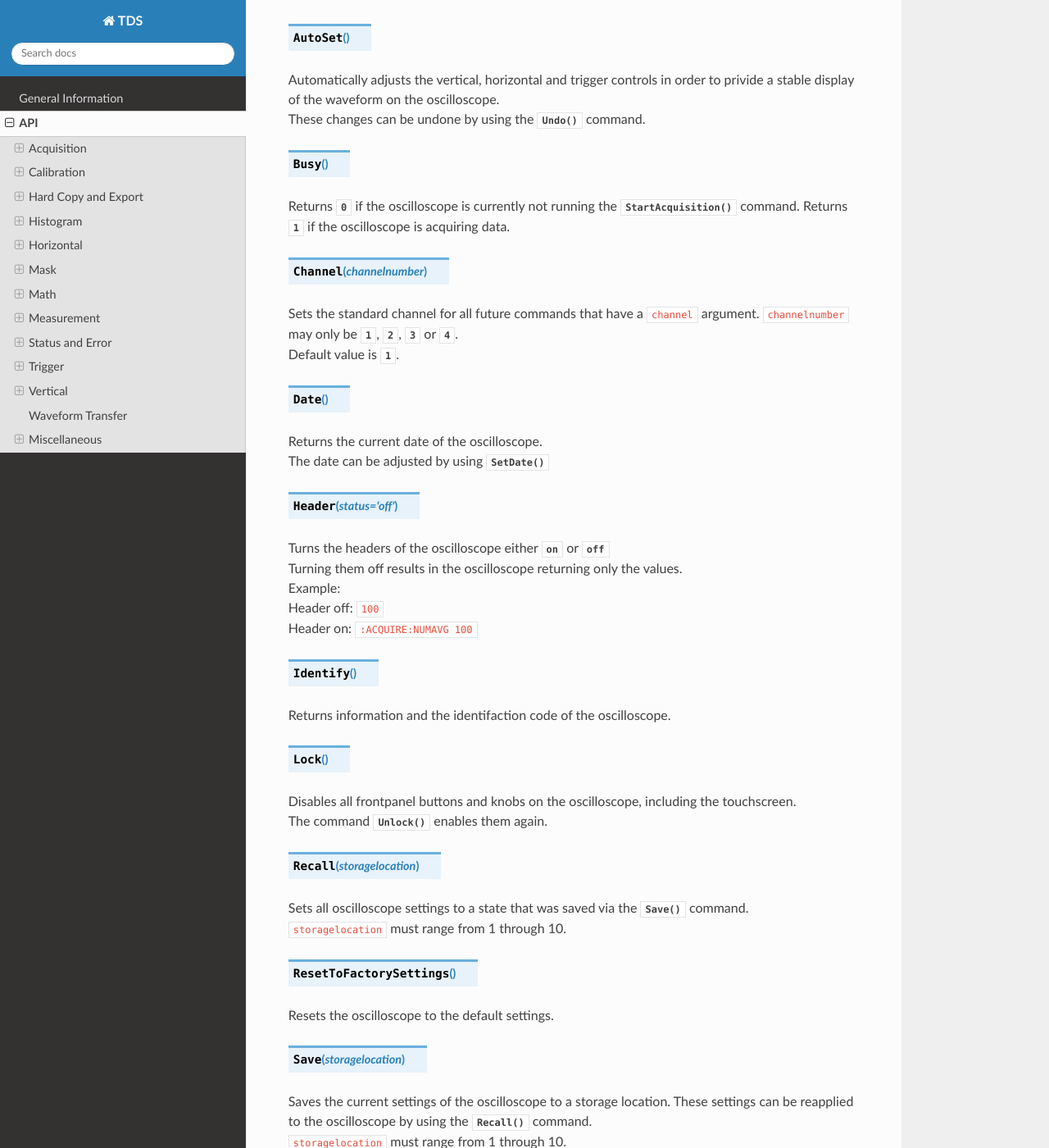
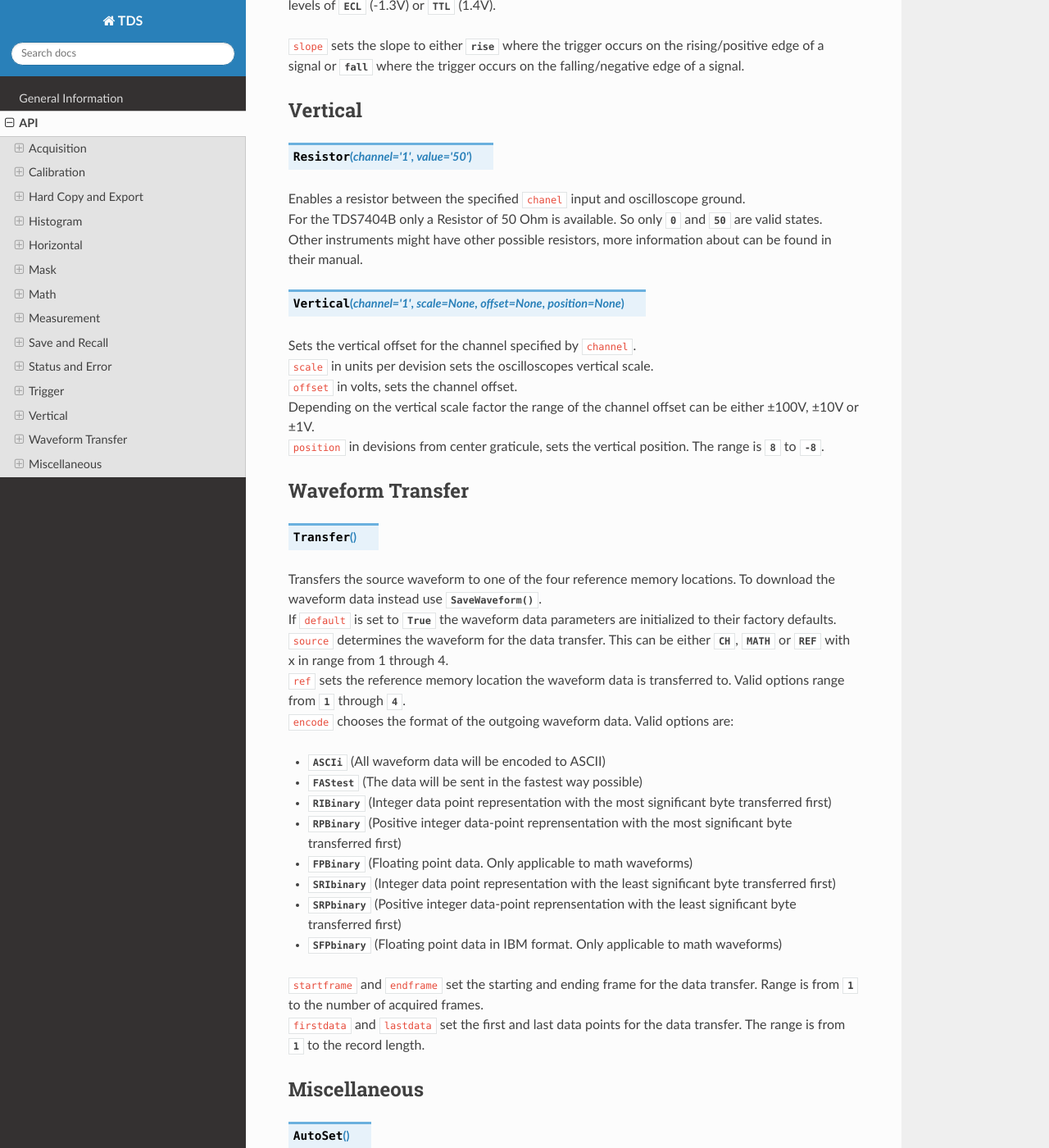
Before and after one commit to NeleWandel/TDS, a Sphinx documentation site: the page built from docs/source/API.rst, in a window 1280 px wide and 1400 px high, scrolled down 16305 px. Shown: the whole window at 82% size. Built offline with Sphinx 7.4.7 and the Read the Docs theme 2.0.0, drawn with Linux system fonts in a browser that asks for light colours; pages that are not in the unit, such as notebooks, are missing from menus; cross-references to code outside the pages are shown as plain code; some of the changed text lies outside the part shown.

```diff
--- a/docs/source/API.rst
+++ b/docs/source/API.rst
@@ -150,14 +150,15 @@ Horizontal
 | Starts FastFrame acquisition.
 .. method:: FastFrameStop()
 | Stops FastFrame acquisition.
-.. method:: Horizontal(rate=None, scale=None, units=None, position=None, resolution=None, roll=None)
+.. method:: Horizontal(rate=None, scale=None, units=None, position=None, resolution=None, reclength=None, roll=None)
 | Sets the horizontal parameters of the oscilloscope.
 | All arguments are optional.
 | ``rate`` in samples for second. Sets the horizontal sample rate of the oscilloscope. Adjusting the rate leads to an automatic adjustment of the record length.
 | ``scale`` in seconds per devision. Sets the horizontal scale, range is :const:`2E-10` to :const:`40` (200ps to 40s).
 | ``units`` as a string. Sets the unit for the time base.
 | ``position`` in percent. Positions the chosen amout of the waveform to the left of the center.
-| ``resolution`` in data points per frame. The minimum is :const:`500`, maximum is :const:`400000` if only one channel is in use, :const:`200000` if two channels are in use and :const:`100000` in case all four channels are in use.
+| ``resolution`` in data points per frame. It ranges from :const:`500` through :const:`400000`.
+| ``reclength`` in data points per record. The minimum is :const:`500`, maximum is :const:`400000` if only one channel is in use, :const:`200000` if two channels are in use and :const:`100000` in case all four channels are in use.
 | ``roll`` changes the roll mode status. This can be usefull for observing data samples at slow speeds. It has three valid states:
 - :const:`AUTO`
 - :const:`OFF`
@@ -294,44 +295,18 @@ Math
 
 Measurement
 -----------
-.. method:: CountMeas(m=meas)
-| Returns the amount of values that have been obtained since the last statistical reset. Values that generated an error are not counted.
-.. method:: ImmedMeasure(m=meas, statistics=None, meastype=None, source=None, source2=None, refmethod=None, high=None, low=None, mid=None, delay=None, edge1=None, edge2=None)
-|
-|
-| ``m``
-|
-| ``statistics``
-|
-| ``meastype``
-|
-| ``source``
-|
-| ``source2``
-|
-| ``refmethod``
-|
-| ``high``
-|
-| ``low``
-|
-| ``mid``
-|
-| ``delay``
-|
-| ``edge1``
-|
-| ``edge2``
+.. method:: CountMeas(m='1')
+| Returns the amount of values that have been obtained for the measurement defined by ``m`` since the last statistical reset. Values that generated an error are not counted.
 .. method:: ImmedValue()
 | Returns the value of the immediate measurement.
 .. method:: ImmedUnit()
 | Returns the unit of the immediate measurement.
-.. method:: Maximum(m=meas)
-| Returns the maximum value found for the measurement defined by ``m`` from :const:`1` to :const:`8`. If ``m`` is not defined, the command will use the value set by :meth:`UseMeasurement` (default is :const:`1`).
-.. method:: Mean(m=meas)
-| Returns the mean value accumulated for the measurement defined by ``m`` from :const:`1` to :const:`8`. If ``m`` is not defined, the command will use the value set by :meth:`UseMeasurement` (default is :const:`1`).
-.. method:: Measure(meastype=None, method=None, m=meas, statistics=None, weightvalue=None, state=None, source=None, source2=None, refmethod=None, high=None, low=None, mid=None, delay=None, edge1=None, edge2=None)
-| ``m`` defines the measurement from :const:`1` to :const:`8`. If ``m`` is not defined, the command will use the value set by :meth:`UseMeasurement` (default is :const:`1`)
+.. method:: Maximum(m='1')
+| Returns the maximum value found for the measurement defined by ``m`` from :const:`1` to :const:`8`. The default is :const:`1`.
+.. method:: Mean(m='1')
+| Returns the mean value accumulated for the measurement defined by ``m`` from :const:`1` to :const:`8`. The default is :const:`1`.
+.. method:: Measure(meastype=None, method=None, m='MEAS1', statistics=None, weightvalue=None, state=None, source=None, source2=None, refmethod=None, high=None, low=None, mid=None, delay=None, edge1=None, edge2=None)
+| ``m`` defines the measurement from :const:`MEAS1` to :const:`MEAS8` or :const:`IMMed` for immediate measurement. The default is :const:`MEAS1`.
 |
 | ``method`` sets the method used to calculate the 0% and 100% reference level. The valid states are:
 - :const:`histogram` (High and low reference levels are set to the most common values above/below the mid point. Best choice for examining pulses.)
@@ -556,12 +531,37 @@ Measurement
 
       | Measures the number of waveforms used to calculate the histogram.
 
-.. method:: Minimum(m=meas)
-| Returns the minimum value found for the measurement defined by ``m`` from :const:`1` to :const:`8`. If ``m`` is not defined, the command will use the value set by :meth:`UseMeasurement` (default is :const:`1`).
+.. method:: Minimum(m=`1`)
+| Returns the minimum value found for the measurement defined by ``m`` from :const:`1` to :const:`8`. The default is :const:`1`.
 
-.. method:: UseMeasurement(x)
-| Sets the storage number for every command in the measurement group. ``x`` must range from 1 through 8.
-| Default storage is 1.
+.. method:: ResetStatistics()
+| Resets the current statistics count.
+
+Save and Recall
+---------------
+.. method:: Recall(storagelocation)
+| Sets all oscilloscope settings to a state that was saved via the :meth:`Save` command.
+| ``storagelocation`` must range from 1 through 10.
+.. method:: RecallWaveform(filepath, ref='REF1')
+| Recalls a waveform from a directory specified by ``filepath`` to one of the four referencce memory locations, ranging from :const:`REF1` through :const:`REF4`.
+.. method:: ResetToFactorySettings()
+| Resets the oscilloscope to the default settings.
+.. method:: Save(storagelocation)
+| Saves the current settings of the oscilloscope to a storage location. These settings can be reapplied to the oscilloscope by using the :meth:`Recall` command.
+| ``storagelocation`` must range from 1 through 10.
+.. method:: SaveWaveform(waveform, filepath='REF1', fileformat=None, start=None, stop=None)
+| Saves the waveform selected by ``waveform`` (:const:`CH<x>`, :const:`MATH<x>` or :const:`REF<x>` with <x> ranging from 1 through 4) to a designated filepath. This can either be a path to a harddrive, just the name of the file (in which case the default filepath will be used) or one of four reference memory locations :const:`REF1` to :cosnt:`REF4`.
+| Valid ``fileformat`` are:
+- :const:`INTERNal` (saves the waveform in the internal .wfm format. This format can be used for reference waveforms.)
+- :const:`MATHCad` (saves the waveform in MathCad .dat format. This format allows for export to MathCad or Matlab. Waveform values are delimited with new lines, FastAcq and WfmDB waveform data is exported as a matrix.)
+- :const:`MATLab` (same as `MATHCad`)
+- :const:`SPREADSHEETCsv` (saves the waveform in .csv format. Waveform values are demilited by commas.)
+- :const:`SPREADSHEETTxt` (saves the waveform in .txt format. Waveform values are delimited by tabs.)
+| ``start`` sets the first data point that will be transferred. The range is from 1 to the set record length.
+| ``stop`` sets the last data point that will be transferred. The range is from 1 to the set record length.
+| For complex waveforms ``start`` should be set to 1 and ``stop`` to the maximum record length.
+| The record length can be set with :const:`Horizontal`.
+
 Status and Error
 ----------------
 .. method:: Clear()
@@ -800,12 +800,36 @@ Trigger
 
 Vertical
 --------
-.. method:: ChannelOffset(offset)
-| Sets the vertical offset for the channel specified by :meth:`Channel`. ``offset`` needs to be written in mV.
+.. method:: Resistor(channel='1', value='50')
+| Enables a resistor between the specified ``chanel`` input and oscilloscope ground.
+| For the TDS7404B only a Resistor of 50 Ohm is available. So only :const:`0` and :const:`50` are valid states.
+| Other instruments might have other possible resistors, more information about can be found in their manual.
+.. method:: Vertical(channel='1', scale=None, offset=None, position=None)
+| Sets the vertical offset for the channel specified by ``channel``.
+| ``scale`` in units per devision sets the oscilloscopes vertical scale.
+| ``offset`` in volts, sets the channel offset.
 | Depending on the vertical scale factor the range of the channel offset can be either ±100V, ±10V or ±1V.
+| ``position`` in devisions from center graticule, sets the vertical position. The range is :const:`8` to :const:`-8`.
 
 Waveform Transfer
 -----------------
+
+.. method:: Transfer()
+| Transfers the source waveform to one of the four reference memory locations. To download the waveform data instead use :meth:`SaveWaveform`.
+| If ``default`` is set to :const:`True` the waveform data parameters are initialized to their factory defaults.
+| ``source`` determines the waveform for the data transfer. This can be either :const:`CH<x>`, :const:`MATH<x>` or :const:`REF<x>` with x in range from 1 through 4.
+| ``ref`` sets the reference memory location the waveform data is transferred to. Valid options range from :const:`1` through :const:`4`.
+| ``encode`` chooses the format of the outgoing waveform data. Valid options are:
+- :const:`ASCIi` (All waveform data will be encoded to ASCII)
+- :const:`FAStest` (The data will be sent in the fastest way possible)
+- :const:`RIBinary` (Integer data point representation with the most significant byte transferred first)
+- :const:`RPBinary` (Positive integer data-point reprensentation with the most significant byte transferred first)
+- :const:`FPBinary` (Floating point data. Only applicable to math waveforms)
+- :const:`SRIbinary` (Integer data point representation with the least significant byte transferred first)
+- :const:`SRPbinary` (Positive integer data-point reprensentation with the least significant byte transferred first)
+- :const:`SFPbinary` (Floating point data in IBM format. Only applicable to math waveforms)
+| ``startframe`` and ``endframe`` set the starting and ending frame for the data transfer. Range is from :const:`1` to the number of acquired frames.
+| ``firstdata`` and ``lastdata`` set the first and last data points for the data transfer. The range is from :const:`1` to the record length.
 
 Miscellaneous
 -------------
@@ -832,14 +856,6 @@ Miscellaneous
 .. method:: Lock()
 | Disables all frontpanel buttons and knobs on the oscilloscope, including the touchscreen.
 | The command :meth:`Unlock` enables them again.
-.. method:: Recall(storagelocation)
-| Sets all oscilloscope settings to a state that was saved via the :meth:`Save` command.
-| ``storagelocation`` must range from 1 through 10.
-.. method:: ResetToFactorySettings()
-| Resets the oscilloscope to the default settings.
-.. method:: Save(storagelocation)
-| Saves the current settings of the oscilloscope to a storage location. These settings can be reapplied to the oscilloscope by using the :meth:`Recall` command.
-| ``storagelocation`` must range from 1 through 10.
 .. method:: SetDate(day, month, year)
 | Changes the internal date of the oscilloscope. ``day`` and ``month`` must be two digits, ``year`` must be four digits.
 .. method:: Undo()
```
